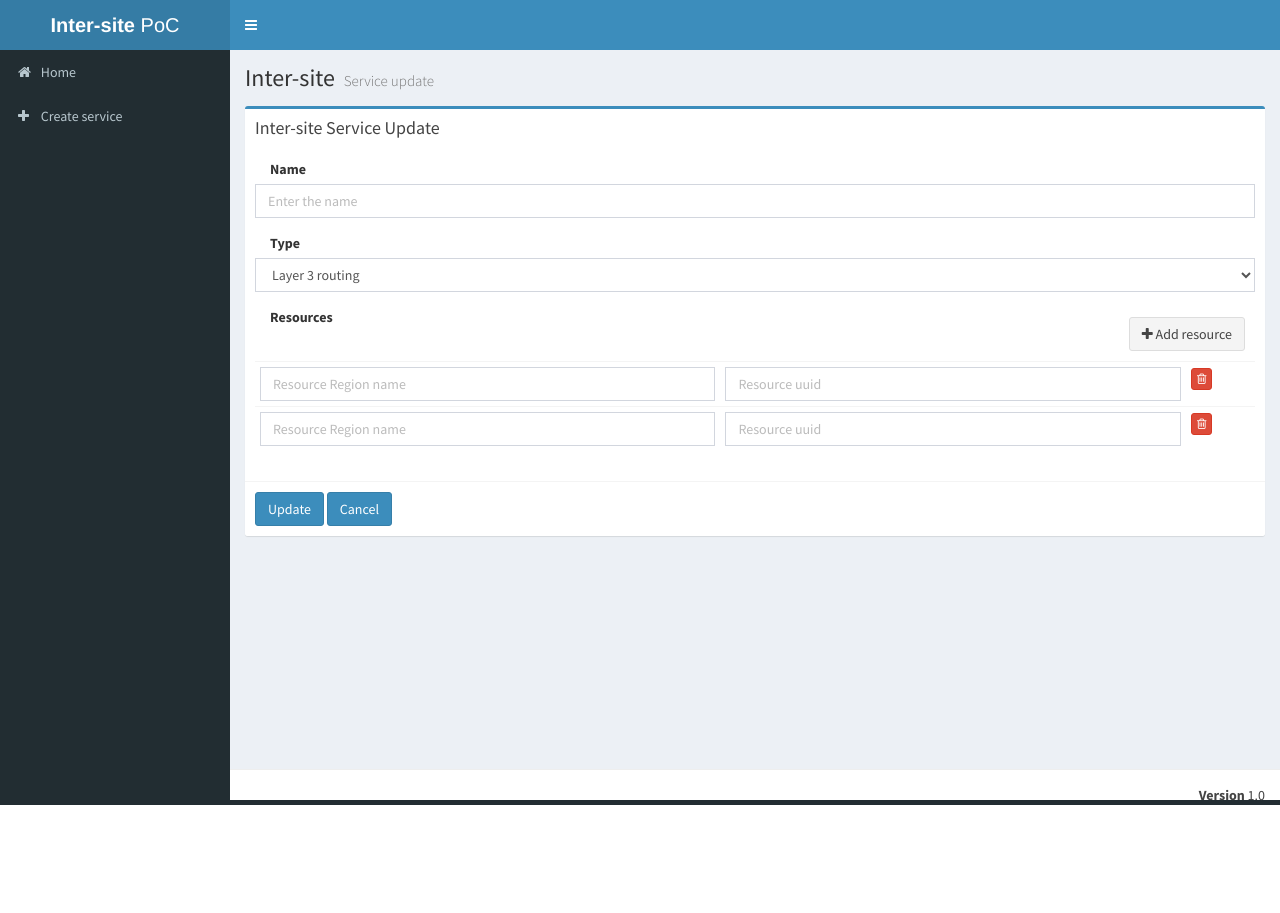
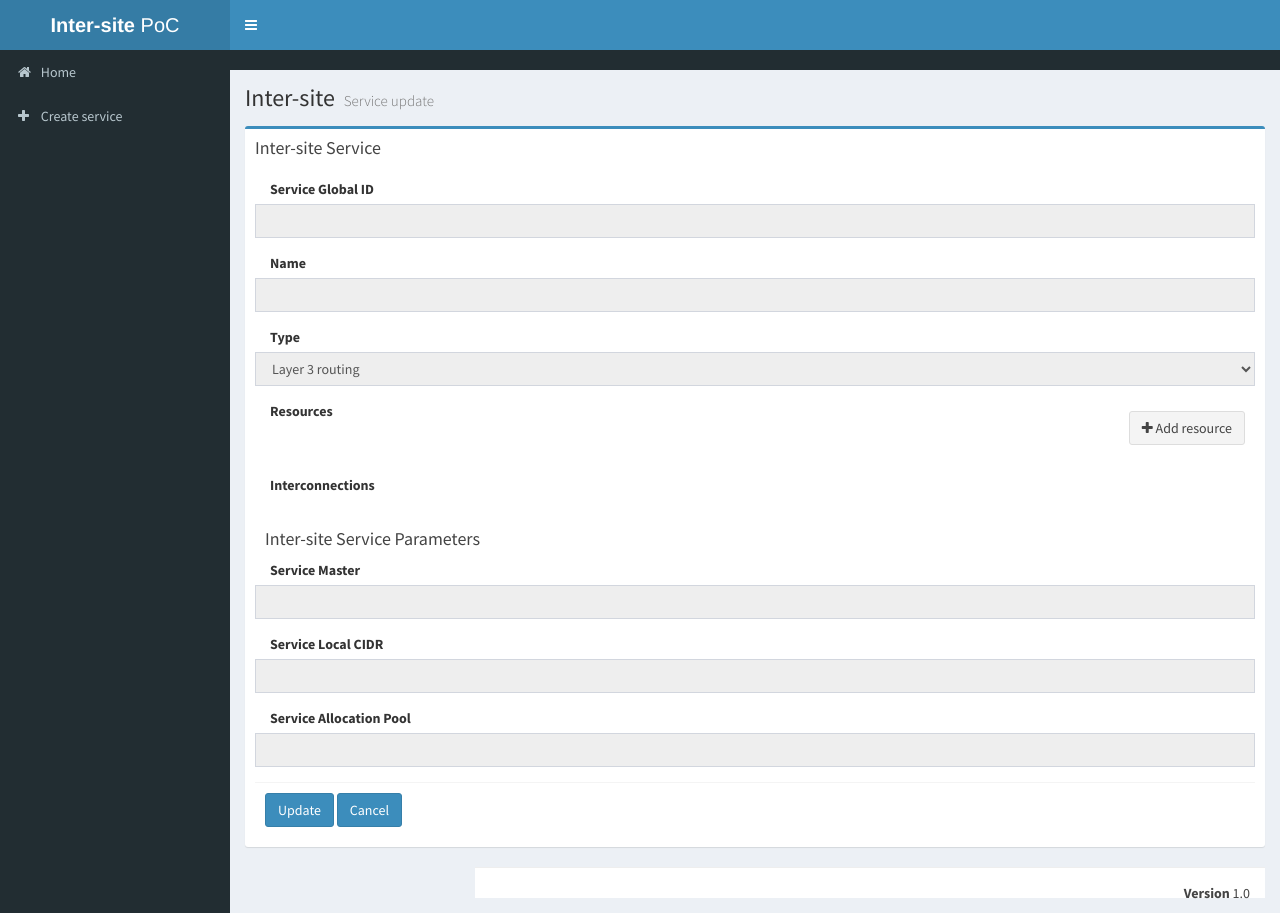
Before and after one commit to daespinel/intersite, a Python web app: template templates/service.html in a window 1280 px wide. Before the commit the page ends 805 px from the top, so only its background shows below. Run offline with Jinja, Linux system fonts and the light colour scheme; the template is opened without the code that fills it, so the values that code supplies are empty; some libraries are stand-ins or nearby versions.

Commit message:
Added new views for the user interface

```diff
--- a/static/js/service.js
+++ b/static/js/service.js
@@ -39,7 +39,59 @@
  * This is the view class which provides access to the DOM
  */
 class View {
-    constructor() {}
+    constructor() {
+        this.table = document.querySelector(".resources_container table");
+        this.service_global = document.getElementById("service_global");
+        this.service_name = document.getElementById("service_name");
+        this.service_type = document.getElementById("service_type");
+        this.service_params_master = document.getElementById("service_params_master");
+        this.service_params_local_cidr = document.getElementById("service_params_local_cidr");
+        this.service_params_allocation_pool = document.getElementById("service_params_allocation_pool");
+        this.updateButton = document.getElementById("update");
+        this.cancelButton = document.getElementById("cancel");
+        this.addResourceButton = document.getElementById("add_resource");
+    }
+
+    buildTable(service) {
+        let tbody,
+            html = "";
+
+        //Update the service data
+        this.service_global.value = service.service_global;
+        this.service_name.value = service.service_name;
+        this.service_name.type = service.service_type;
+
+        let service_params = service.service_params[0];
+        this.service_params_master.value = service_params.parameter_master;
+        this.service_params_local_cidr.value = service_params.parameter_local_cidr;
+        this.service_params_allocation_pool.value = service_params.parameter_allocation_pool;
+
+        // Iterate over the resources and build the table
+        service.service_resources.forEach((resource) => {
+            html +=
+                `<tr data-resource_id="${resource.resource_region}" data-content="${resource.resource_uuid}">
+                <td>
+                    <input id='service_resources1' type='text' class='service_resources form-control' value="${resource.resource_region}" disabled/>
+                </td>
+                <td>
+                    <input id='service_resources2' type='text' class='service_resources form-control' value="${resource.resource_uuid}" disabled/>
+                </td>
+                <td>
+                    <span><button id='resource_delete' type='button' class='resource_delete btn btn-danger btn-xs' title='Delete'><i class='fa fa-trash-o fa-button-no-service'></i></button></span>
+                </td>
+            </tr>`
+        });
+        if (this.table.tBodies.length !== 0) {
+            this.table.removeChild(this.table.getElementsByTagName("tbody")[0]);
+        }
+        // Update tbody with our new content
+        tbody = this.table.createTBody();
+        tbody.innerHTML = html;
+    }
+
+    errorMessage(msg) {
+        $.notify({ message: msg }, { type: 'danger' }, { delay: 8000 });
+    }
 }
 
 /**
@@ -54,7 +106,62 @@
     }
 
     async initialize() {
+        await this.initializeTable();
+        this.initializeCancelEvent();
+        this.initializeAddResourceEvent();
+        this.initializeDeleteResource();
+    }
 
+    async initializeTable() {
+        try {
+            let urlServiceGlobal = document.getElementById("url_service_global").value,
+                service = await this.model.readOne(urlServiceGlobal);
+            this.view.buildTable(service);
+        } catch (err) {
+            this.view.errorMessage(err);
+        }
+    }
+
+    initializeCancelEvent() {
+        document.getElementById("cancel").addEventListener("click", async (evt) => {
+            evt.preventDefault();
+            if (confirm("Are you sure to cancel the service update?")) {
+                window.location.href = "/";
+            };
+        });
+    }
+
+    initializeAddResourceEvent() {
+        document.getElementById("add_resource").addEventListener("click", async (evt) => {
+            evt.preventDefault();
+            var show_index = parseInt($('#total_chq').val());
+            var new_chq_no = show_index + 1;
+            var new_res_input = `
+            <tr>
+                <td>
+                    <input id='service_resources1' type='text' class='service_resources form-control' placeholder='Resource Region name'/>
+                </td>
+                <td>
+                    <input id='service_resources2' type='text' class='service_resources form-control' placeholder='Resource uuid'/>
+                </td>
+                <td>
+                    <span><button id='resource_delete' type='button' class='resource_delete btn btn-danger btn-xs' title='Delete'><i class='fa fa-trash-o fa-button-no-service'></i></button></span>
+                </td>
+            </tr>`;
+            $('#resources_container').append(new_res_input);
+            $('#total_chq').val(new_chq_no);
+        });
+    }
+
+    initializeDeleteResource() {
+        $(document).on('click', '#resources_container tbody tr td button.resource_delete', function (e) {
+            var target = $(e.target).parent().parent().parent();
+            var last_chq_no = $('#total_chq').val();
+            if (last_chq_no > 3) {
+                target.remove()
+                $('#total_chq').val(last_chq_no - 1);
+            }
+        });
     }
 }
 // Create the MVC components
--- a/templates/home.html
+++ b/templates/home.html
@@ -78,11 +78,11 @@
             <td class="global">{{service_global}}</td>
             <td class="name">{{service_name}}</td>
             <td class="type">{{service_type}}</td>
-            <td class="params">{{#each service_params}} Allocation pool: {{parameter_allocation_pool}}<br> local CIDR: {{parameter_local_cidr}}<br> IP version: {{parameter_ipv}}<br> {{/each}}</td>
+            <td class="params">{{#each service_params}} Allocation pool: {{parameter_allocation_pool}}<br> local CIDR: {{parameter_local_cidr}}<br> IP version: {{parameter_ipv}}<br> <input type="hidden" value="{{parameter_master}}" id="service_master">{{/each}}</td>
             <td class="resources">{{#each service_resources}}{{resource_region}} {{resource_uuid}} <br> {{/each}}</td>
             <td class="interconnections">{{#each service_interconnections}}{{interconnexion_uuid}} <br> {{/each}}</td>
             <td>
-                <button id="service_update" class="service_update btn btn-info btn-xs" data-widget="update" data-toggle="tooltip" title="Update"><i class="fa fa-edit"></i></button>
+                <button id="service_update" class="service_update btn btn-info btn-xs" title="Update"><i class="fa fa-edit fa-button-no-service"></i></button>
                 <button id="service_delete" class="service_delete btn btn-danger btn-xs" title="Delete"><i class="fa fa-trash-o fa-button-no-service"></i></button>
             </td>
         </tr>
--- a/templates/service.html
+++ b/templates/service.html
@@ -31,9 +31,11 @@
 
 {% block body %}
 
+<div class="container">
+    <input id="url_service_global" type="hidden" value="{{ service_global }}" />
+</div>
+
 <div class="content-wrapper">
-    <input id="service_global" type="hidden" value="{{ service_global }}" />
-
     <!-- Content Header (Page header) -->
     <section class="content-header">
         <h1>
@@ -50,32 +52,49 @@
           <!-- general form elements -->
           <div class="box box-primary">
             <div class="box-header">
-                <h3 class="box-title">Inter-site Service Update</h3>
+                <h3 class="box-title">Inter-site Service</h3>
             </div><!-- /.box-header -->
             <!-- form start -->
             <form role="form">
                 <div class="box-body">
                     <div class="form-group">
+                        <label class="col-md-6" for="service_global">Service Global ID</label>
+                        <input id="service_global" type="text" class="form-control" disabled/>
+                    </div>
+                    <div class="form-group">
                         <label class="col-md-6" for="service_name">Name</label>
-                        <input id="service_name" type="text" class="form-control" placeholder="Enter the name"/>
+                        <input id="service_name" type="text" class="form-control" disabled/>
                     </div>
 
                     <div class="form-group">
                         <label class="col-md-6" for="service_type">Type</label>
-                        <select id="service_type" name="type" class="form-control">
+                        <select id="service_type" name="type" class="form-control" disabled>
                             <option value="L2">Layer 2 network extension</option>
                             <option value="L3" selected="selected">Layer 3 routing</option>
                         </select>
                     </div>
                     <input type="hidden" value="3" id="total_chq">
-                    <div class="form-group" id="myForm">
+                    <div class="form-group resources_container" id="myForm">
                         <label class="col-md-6" for="resources_container">Resources</label>
 
                         <div class="box-footer clearfix no-border col-md-6">
                             <button id="add_resource" type="button" class="add_resource btn btn-default pull-right"><i class="fa fa-plus"></i> Add resource </button>
                         </div>
                         <table id="resources_container" class="resources_container table table-condensed  ">
-                            <tr>
+                            <thead>
+
+                            </thead>
+                            <tbody>
+
+                            </tbody>
+                        </table>
+                    </div><!-- /div form-group resources -->
+
+                    <div class="form-group" id="myForm1">
+                        <label class="col-md-6" for="interconnections_container">Interconnections</label>
+
+                        <table id="interconnections_container" class="interconnections_container table table-condensed  ">
+                            <!--<tr>
                               <td>
                                 <input id="service_resources1" name="local_res" type="text" class="service_resources form-control" placeholder="Resource Region name"/>
                               </td>
@@ -87,22 +106,27 @@
                                     <button id="resource_delete" type="button" class="resource_delete btn btn-danger btn-xs" title="Delete"><i class="fa fa-trash-o fa-button-no-service"></i></button>
                                 </span>
                               </td>
-                            </tr>
-                            <tr>
-                                <td>
-                                    <input id="service_resources1" type="text" class="service_resources form-control" placeholder="Resource Region name"/>
-                                </td>
-                                <td>
-                                    <input id="service_resources2" type="text" class="service_resources form-control" placeholder="Resource uuid"/>
-                                </td>
-                                <td>
-                                    <span>
-                                        <button id="resource_delete" type="button" class="resource_delete btn btn-danger btn-xs" title="Delete"><i class="fa fa-trash-o fa-button-no-service"></i></button>
-                                    </span>
-                                </td>
-                            </tr>
-                          </table>
-                    </div><!-- /div form-group resources -->
+                            </tr>-->
+                        </table>
+
+                        <div class="box-header">
+                            <h3 class="box-title">Inter-site Service Parameters</h3>
+                        </div><!-- /.box-header -->
+
+                        <div class="form-group">
+                            <label class="col-md-6" for="service_param_master">Service Master</label>
+                            <input id="service_params_master" type="text" class="form-control" disabled/>
+                        </div>
+
+                        <div class="form-group">
+                            <label class="col-md-6" for="service_param_local_cidr">Service Local CIDR</label>
+                            <input id="service_params_local_cidr" type="text" class="form-control" disabled/>
+                        </div>
+
+                        <div class="form-group">
+                            <label class="col-md-6" for="service_param_allocation_pool">Service Allocation Pool</label>
+                            <input id="service_params_allocation_pool" type="text" class="form-control" disabled/>
+                        </div>
 
                 </div><!-- /.box-body -->
 
```
Also changed, not shown: static/js/home.js (+7 -19 lines).
